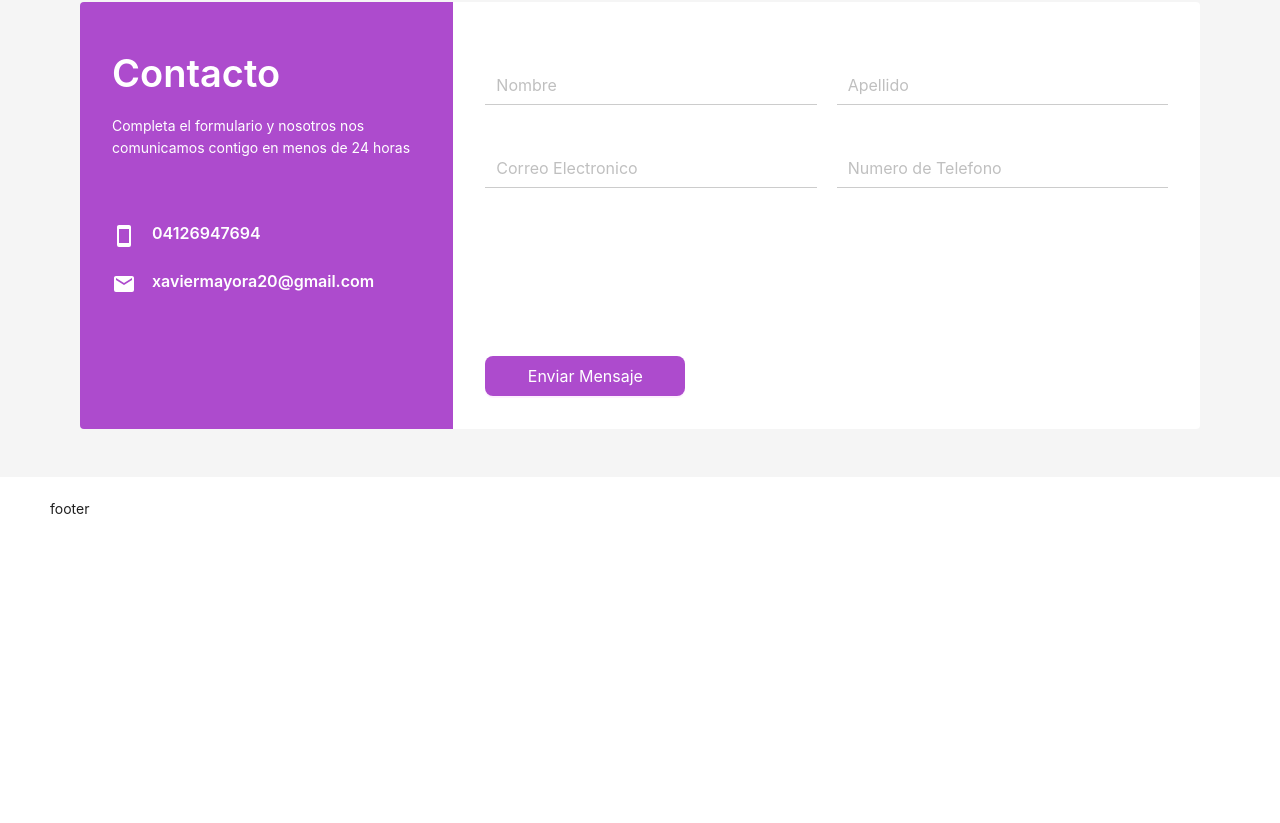
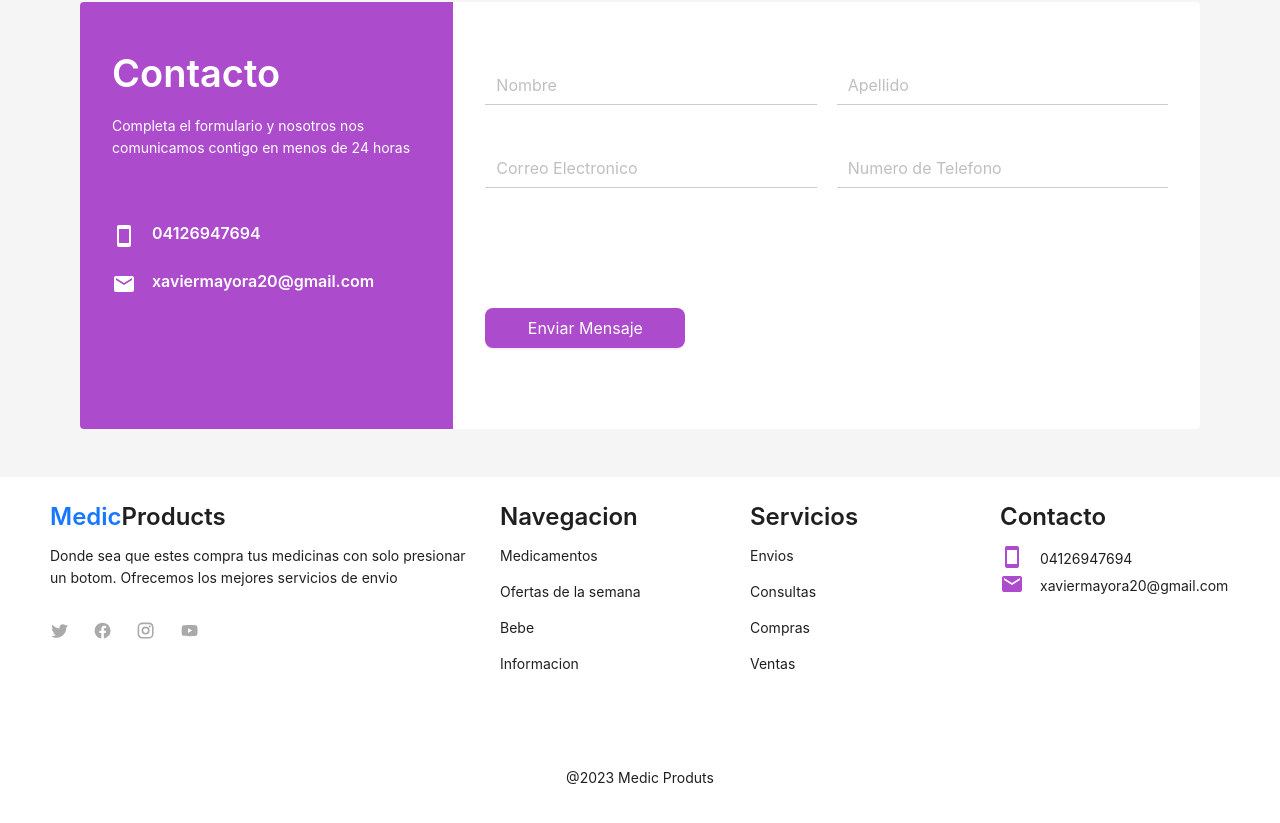
Before and after one commit to StrohXl/medicalProducts, a Next.js app: page / in a window 1280 px wide. Shown: the part 1649-2472 px from the top of the page. Before the commit the page ends 2426 px from the top, so only its background shows below. Built offline with nearby package versions, Linux system fonts and the light colour scheme.

Commit message:
agregando footer

```diff
--- /dev/null
+++ b/components/footer.js
@@ -0,0 +1,101 @@
+import { Space } from "antd";
+import { Col, Row, Typography, theme } from "antd";
+import Link from "next/link";
+import Icon from "@mdi/react";
+import {
+  mdiTwitter,
+  mdiCellphone,
+  mdiFacebook,
+  mdiInstagram,
+  mdiEmail,
+  mdiYoutube,
+} from "@mdi/js";
+const { Title, Paragraph } = Typography;
+import React from "react";
+const navegacion = [
+  {
+    title: "Medicamentos",
+    path: "/medicamentos",
+  },
+  {
+    title: "Ofertas de la semana",
+    path: "/ofertasDeLaSemana",
+  },
+  {
+    title: "Bebe",
+    path: "/bebe",
+  },
+  {
+    title: "Informacion",
+    path: "/informacion",
+  },
+];
+const contacto = [
+  {
+    title: "04126947694",
+    icon: mdiCellphone,
+  },
+  {
+    title: "xaviermayora20@gmail.com",
+    icon: mdiEmail,
+  },
+];
+const services = ["Envios", "Consultas", "Compras", "Ventas"];
+const icons = [mdiTwitter, mdiFacebook, mdiInstagram, mdiYoutube];
+const footer = () => {
+  const { token } = theme.useToken();
+  return (
+    <Row gutter={[20, 30]}>
+      <Col xs={24} md={24} lg={9}>
+        <Link href={"/"}>
+          <Title level={3}>
+            <span style={{ color: "#1677ff" }}>Medic</span>Products
+          </Title>
+        </Link>
+        <Paragraph>
+          Donde sea que estes compra tus medicinas con solo presionar un botom.
+          Ofrecemos los mejores servicios de envio
+        </Paragraph>
+        <div style={{ marginTop: "2rem" }}>
+          <Space size={"large"}>
+            {icons.map((i, index) => (
+              <Icon key={index} path={i} size={0.8} color={"#aaa"} />
+            ))}
+          </Space>
+        </div>
+      </Col>
+      <Col xs={24} md={8} lg={5}>
+        <Title level={3}>Navegacion</Title>
+        {navegacion.map((i, index) => (
+          <Link key={index} href={i.path}>
+            <Paragraph>{i.title}</Paragraph>
+          </Link>
+        ))}
+      </Col>
+      <Col xs={24} md={8} lg={5}>
+        <Title level={3}>Servicios</Title>
+        {services.map((i, index) => (
+          <Link key={index} href={"/"}>
+            <Paragraph>{i}</Paragraph>
+          </Link>
+        ))}
+      </Col>
+      <Col xs={24} md={8} lg={5}>
+        <Title level={3}>Contacto</Title>
+        {contacto.map((i, index) => (
+          <div key={index}>
+            <Space size="middle">
+              <Icon path={i.icon} size={1} color={token.colorSecondary} />
+              {i.title}
+            </Space>
+          </div>
+        ))}
+      </Col>
+      <Col span={24} style={{ textAlign: "center", marginTop: "3rem" }}>
+        <Paragraph>@2023 Medic Produts</Paragraph>
+      </Col>
+    </Row>
+  );
+};
+
+export default footer;
--- a/components/forms/formContact.js
+++ b/components/forms/formContact.js
@@ -126,7 +126,7 @@ const formContact = () => {
             </Form.Item>
           </Col>
         </Row>
-        <Form.Item style={{ marginTop: "9rem" }}>
+        <Form.Item style={{ marginTop: "6rem" }}>
         <ConfigProvider theme={{token:{colorPrimary: token.colorSecondary}}}>
 
            <Button
--- a/pages/_app.js
+++ b/pages/_app.js
@@ -2,6 +2,7 @@ import "../styles/global.scss";
 import { Layout, ConfigProvider } from "antd";
 import "antd/dist/reset.css";
 import Nav from "<negocio>/components/nav/nav";
+import Foter from "<negocio>/components/footer";
 import { useRouter } from "next/router";
 const { Header, Content, Footer } = Layout;
 export default function App({ Component, pageProps }) {
@@ -32,8 +33,8 @@ export default function App({ Component, pageProps }) {
             <Content className="main">
               <Component {...pageProps} />
             </Content>
-            <Footer style={{ background: "#fff", height: "300px" }}>
-              footer
+            <Footer style={{ background: "#fff",}}>
+              <Foter/>
             </Footer>
           </Layout>
         </ConfigProvider>
```
